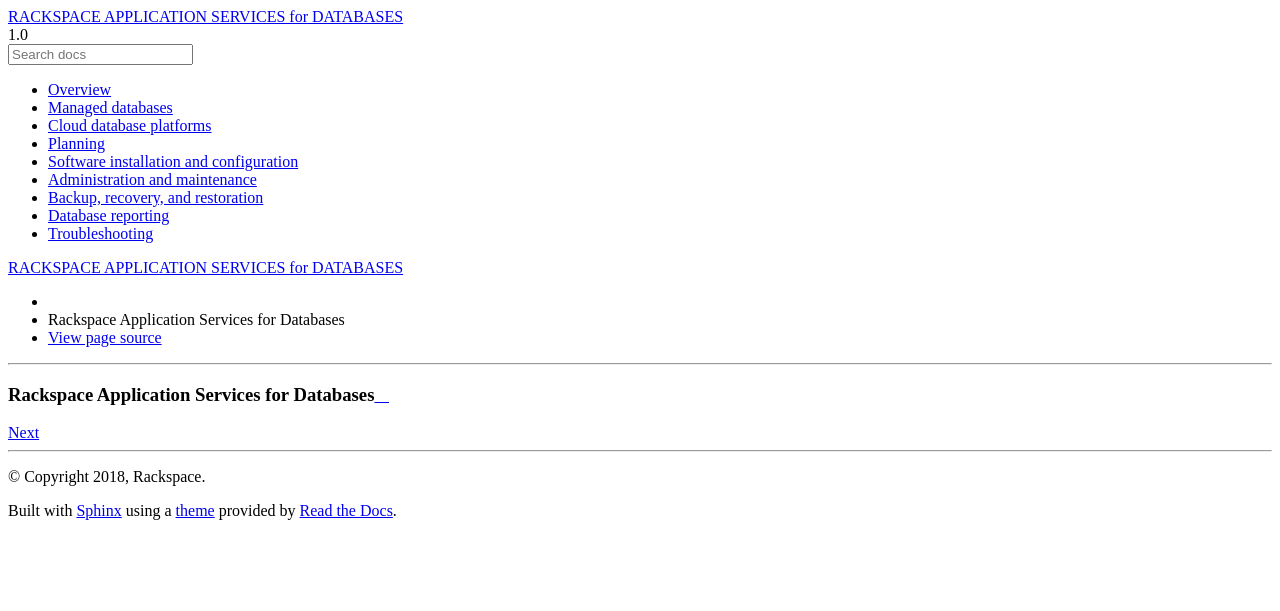
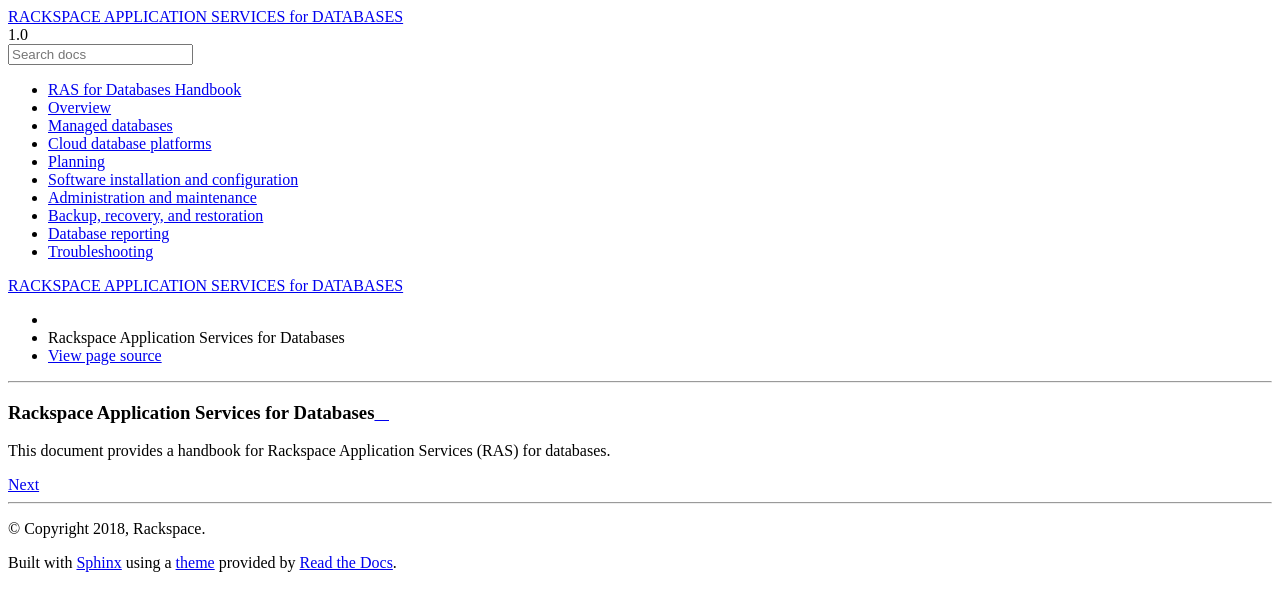
Before and after one commit to rackerlabs/docs-ras-databases, a Sphinx documentation site: the page built from docs/index.rst, in a window 1280 px wide. Shown: the top 611 px of the page. Built offline with Sphinx 7.4.7 and the Read the Docs theme 2.0.0, drawn with Linux system fonts in a browser that asks for light colours.

Commit message:
Update index.rst

```diff
--- a/docs/index.rst
+++ b/docs/index.rst
@@ -4,16 +4,20 @@
 Rackspace Application Services for Databases
 =============================================
 
+This document provides a handbook for Rackspace
+Application Services (RAS) for databases.
+
 .. toctree::
    :hidden:
    :maxdepth: 3
 
-   ras-databases-handbook/overview.rst
-   ras-databases-handbook/managed-databases.rst
-   ras-databases-handbook/cloud-db-platforms.rst
-   ras-databases-handbook/planning.rst
-   ras-databases-handbook/install-configure.rst
-   ras-databases-handbook/admin-maintenance.rst
-   ras-databases-handbook/backup-recovery.rst
-   ras-databases-handbook/reporting.rst
-   ras-databases-handbook/troubleshoot.rst
+   RAS for Databases Handbook <self>
+   ras-databases-handbook/overview
+   ras-databases-handbook/managed-databases
+   ras-databases-handbook/cloud-db-platforms
+   ras-databases-handbook/planning
+   ras-databases-handbook/install-configure
+   ras-databases-handbook/admin-maintenance
+   ras-databases-handbook/backup-recovery
+   ras-databases-handbook/reporting
+   ras-databases-handbook/troubleshoot
```
